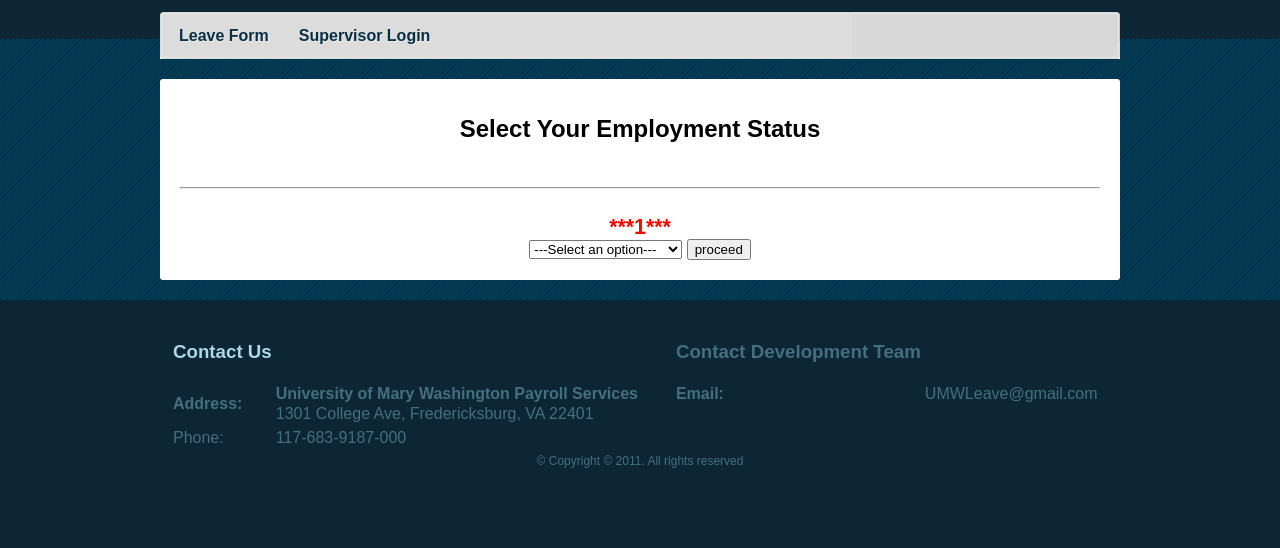
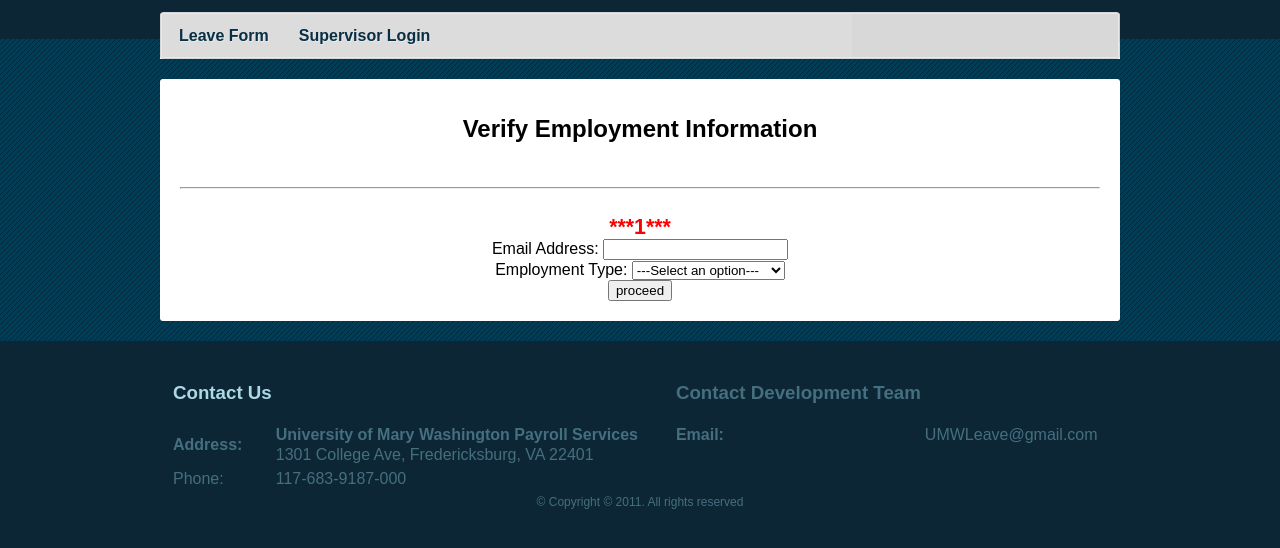
Before and after one commit to mikeyGlitz/Leave-Form, a PHP site: page /?msg=1 in a window 1280 px wide. Shown: the part 140-688 px from the top of the page. Run offline with PHP 8.4, Linux system fonts and the light colour scheme.

Commit message:
Added email capabilities to the main page

```diff
--- a/index.php
+++ b/index.php
@@ -3,19 +3,22 @@
 ?>
 	<div id="contents">
 		<div class="background" style="min-height: 150px; text-align: center">
-			<h2>Select Your Employment Status</h2><br />
+			<h2>Verify Employment Information</h2><br />
 			<hr /><br />
 			<?php
 			if($_GET['msg'] != ''){ ?>
 			<font style="color: red; font-weight: bold; font-size: 16pt;">***<?php echo $_GET['msg']; ?>***</font>
 			<?php } ?>
-			<form name=employment id=employee action="leaveform.php" method="get" onsubmit="return validateForm('empl')">
+			<form name=employment id=employee action="leaveform.php" method="post" onsubmit="return validateForm('empl')">
+				<label for=email>Email Address:</label>
+				<input type=text name=email /><br />
+				<label for=empl>Employment Type:</label>
 				<select name=empl id=empl>
 					<option selected>---Select an option---</option>
 					<option name=adminfac id=adminfac>Administrative Faculty</option>
 					<option name=clasempl id=clasempl>Classified Employee</option>
 					<option name=partempl id=partempl>Part-Time Employee</option>
-				</select>
+				</select><br />
 				<input type=submit value="proceed" />
 			</form>
 		</div>
```
